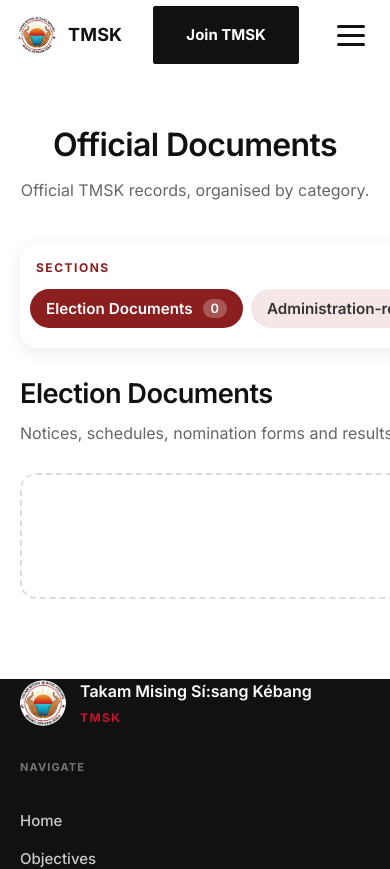
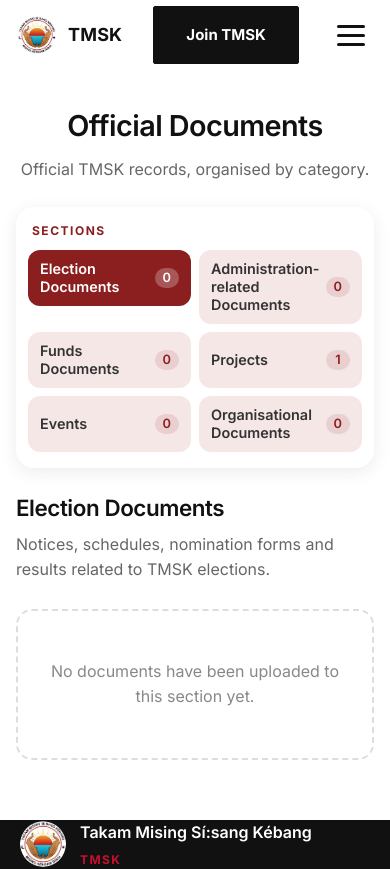
Before and after one commit to dagoofybloke/kebang-website, a React (Vite) app: page /documents in a window 390 px wide. Shown: the top 869 px of the page. Built offline with nearby package versions, Linux system fonts and the light colour scheme; a web font is replaced by a local one.

Commit message:
Update Leadership, Documents and mobile layout

```diff
--- a/src/pages/Documents.css
+++ b/src/pages/Documents.css
@@ -10,7 +10,7 @@
 }
 
 .documents-hero h1 {
-  font-size: clamp(2rem, 5vw, 3rem);
+  font-size: clamp(1.8rem, 6vw, 3rem);
   margin: 0 0 8px;
 }
 
@@ -22,7 +22,7 @@
 /* ---------- layout: sidebar + panel ---------- */
 .docs-layout {
   display: grid;
-  grid-template-columns: 290px 1fr;
+  grid-template-columns: 290px minmax(0, 1fr);
   gap: 36px;
   align-items: start;
 }
@@ -63,6 +63,7 @@
 .docs-menu-btn {
   position: relative;
   width: 100%;
+  min-height: 48px;
   display: flex;
   align-items: center;
   justify-content: space-between;
@@ -115,9 +116,11 @@
 
 .docs-menu-text {
   flex: 1;
+  min-width: 0;
 }
 
 .doc-count {
+  flex-shrink: 0;
   min-width: 24px;
   padding: 2px 8px;
   border-radius: 999px;
@@ -136,6 +139,7 @@
 /* ---------- content panel ---------- */
 .docs-panel {
   min-width: 0;
+  scroll-margin-top: 90px;
   animation: docs-fade-up 0.45s ease both;
 }
 
@@ -222,6 +226,10 @@
 }
 
 .doc-link {
+  display: inline-flex;
+  align-items: center;
+  justify-content: center;
+  min-height: 40px;
   padding: 8px 14px;
   border: 2px solid #8b1e1e;
   border-radius: 999px;
@@ -279,41 +287,48 @@
   }
 }
 
-/* ---------- tablets and phones: sidebar becomes a scrolling row ---------- */
+/* ---------- tablets and phones: sections become a grid of big buttons ---------- */
 @media (max-width: 820px) {
+  .documents-page {
+    padding: 32px 16px 60px;
+  }
+
+  .documents-hero {
+    margin-bottom: 24px;
+  }
+
   .docs-layout {
-    grid-template-columns: 1fr;
-    gap: 24px;
+    grid-template-columns: minmax(0, 1fr);
+    gap: 22px;
   }
 
   .docs-sidebar {
     position: static;
-    padding: 14px 10px;
+    padding: 14px 12px 16px;
+    animation: none;
   }
 
   .docs-sidebar-label {
-    margin-left: 6px;
+    margin: 0 0 10px 4px;
   }
 
   .docs-menu {
-    display: flex;
+    grid-template-columns: repeat(2, minmax(0, 1fr));
     gap: 8px;
-    overflow-x: auto;
-    padding-bottom: 6px;
-    scroll-snap-type: x proximity;
   }
 
   .docs-menu-item {
-    flex: 0 0 auto;
-    scroll-snap-align: start;
+    animation: docs-fade-up 0.4s ease both;
+    animation-delay: calc(var(--i) * 50ms + 80ms);
   }
 
   .docs-menu-btn {
-    width: auto;
-    white-space: nowrap;
-    padding: 10px 16px;
-    border-radius: 999px;
+    min-height: 56px;
+    padding: 10px 12px;
+    border-radius: 12px;
     background: #f6e7e7;
+    font-size: 0.9rem;
+    line-height: 1.25;
   }
 
   .docs-menu-btn::before {
@@ -325,18 +340,26 @@
     transform: none;
   }
 
-  .docs-menu-text {
-    flex: none;
+  .doc-section-title {
+    font-size: 1.4rem;
   }
 }
 
 @media (max-width: 560px) {
   .doc-item {
     flex-wrap: wrap;
+    gap: 12px 14px;
+    padding: 14px;
+  }
+
+  .doc-type {
+    width: 46px;
+    height: 46px;
+    font-size: 0.72rem;
   }
 
   .doc-info {
-    flex-basis: calc(100% - 70px);
+    flex: 1 1 calc(100% - 62px);
   }
 
   .doc-actions {
@@ -345,7 +368,17 @@
 
   .doc-link {
     flex: 1;
-    text-align: center;
+    min-height: 44px;
+  }
+
+  .doc-item:hover {
+    transform: none;
+  }
+}
+
+@media (max-width: 360px) {
+  .docs-menu {
+    grid-template-columns: minmax(0, 1fr);
   }
 }
 
--- a/src/pages/Documents.jsx
+++ b/src/pages/Documents.jsx
@@ -1,4 +1,4 @@
-import { useState } from 'react'
+import { useEffect, useRef, useState } from 'react'
 import { documentSections } from '../data/documents'
 import './Documents.css'
 
@@ -41,6 +41,21 @@
   const [activeId, setActiveId] = useState(documentSections[0].id)
   const active = documentSections.find((s) => s.id === activeId)
 
+  const panelRef = useRef(null)
+  const isFirstRender = useRef(true)
+
+  // On phones, scroll down to the documents after a section is tapped
+  useEffect(() => {
+    if (isFirstRender.current) {
+      isFirstRender.current = false
+      return
+    }
+    if (window.innerWidth <= 820 && panelRef.current) {
+      const reduce = window.matchMedia('(prefers-reduced-motion: reduce)').matches
+      panelRef.current.scrollIntoView({ behavior: reduce ? 'auto' : 'smooth', block: 'start' })
+    }
+  }, [activeId])
+
   return (
     <div className="documents-page">
       <header className="documents-hero">
@@ -73,7 +88,12 @@
           </nav>
         </aside>
 
-        <section className="docs-panel" key={active.id} aria-labelledby={`${active.id}-heading`}>
+        <section
+          className="docs-panel"
+          key={active.id}
+          ref={panelRef}
+          aria-labelledby={`${active.id}-heading`}
+        >
           <h2 id={`${active.id}-heading`} className="doc-section-title">
             {active.title}
           </h2>
--- a/src/pages/Leadership.css
+++ b/src/pages/Leadership.css
@@ -10,7 +10,7 @@
 }
 
 .leadership-hero h1 {
-  font-size: clamp(2rem, 5vw, 3rem);
+  font-size: clamp(1.8rem, 6vw, 3rem);
   margin: 0 0 8px;
 }
 
@@ -28,6 +28,7 @@
 }
 
 .term-tab {
+  min-height: 44px;
   padding: 10px 24px;
   border: 2px solid #8b1e1e;
   border-radius: 999px;
@@ -105,6 +106,7 @@
 .leader-name {
   margin: 0 0 4px;
   font-size: 1.15rem;
+  overflow-wrap: anywhere;
 }
 
 .leader-role {
@@ -120,9 +122,67 @@
   color: #888;
 }
 
-@media (max-width: 520px) {
+/* ---------- phones ---------- */
+@media (max-width: 640px) {
+  .leadership-page {
+    padding: 32px 14px 60px;
+  }
+
+  .leadership-hero {
+    margin-bottom: 22px;
+  }
+
+  .term-tabs {
+    margin-bottom: 26px;
+  }
+
+  .term-tab {
+    flex: 1;
+    padding: 10px 12px;
+  }
+
+  .term-title {
+    font-size: 1.4rem;
+    margin-bottom: 20px;
+  }
+
+  .leader-grid {
+    grid-template-columns: repeat(2, minmax(0, 1fr));
+    gap: 14px;
+  }
+
+  .leader-card {
+    max-width: none;
+    padding: 18px 10px;
+  }
+
+  .leader-card:hover {
+    transform: none;
+  }
+
   .leader-photo {
-    width: 120px;
-    height: 120px;
+    width: 96px;
+    height: 96px;
+    margin-bottom: 12px;
+    border-width: 3px;
+  }
+
+  .leader-initials {
+    font-size: 1.6rem;
+  }
+
+  .leader-name {
+    font-size: 1rem;
+  }
+
+  .leader-role {
+    font-size: 0.82rem;
+    line-height: 1.3;
   }
 }
+
+@media (max-width: 340px) {
+  .leader-grid {
+    grid-template-columns: minmax(0, 1fr);
+  }
+}
```
